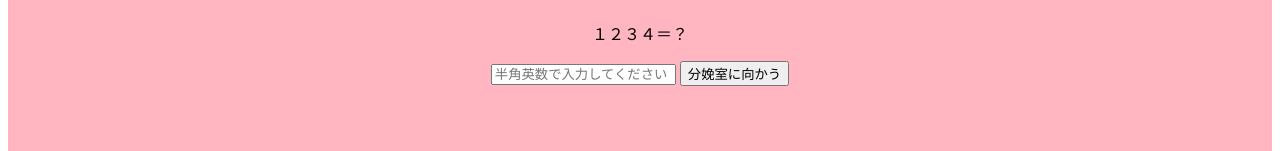
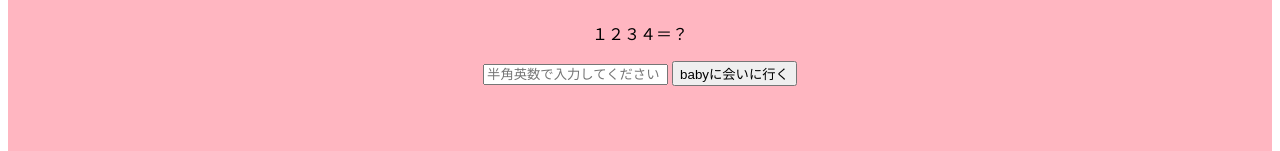
Before and after one commit to ai-lub/exodus, a plain HTML site: page index.html in a window 1280 px wide. Shown: the part 167-318 px from the top of the page. Drawn offline with nearby package versions, Linux system fonts and the light colour scheme.

Commit message:
Update index.html

```diff
--- a/index.html
+++ b/index.html
@@ -13,7 +13,7 @@
     <h1>escpe tummy!!</h1>
     <p>１２３４＝？</p>
     <input id="js-input" placeholder="半角英数で入力してください">
-    <input class="btn" id="js-btn" type="submit" value="分娩室に向かう">
+    <input class="btn" id="js-btn" type="submit" value="babyに会いに行く">
   </div>
   <div class="tru" id="js-tru">
     <div class="good">
```
